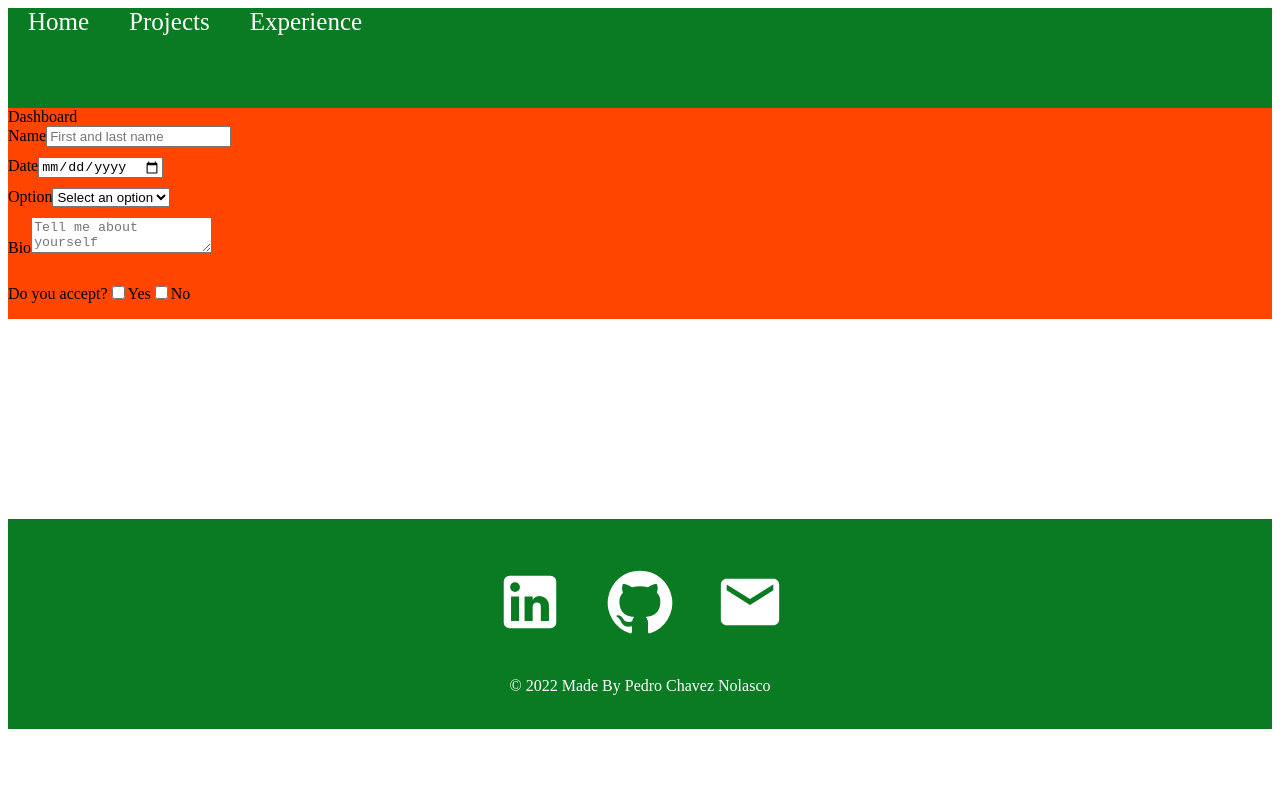
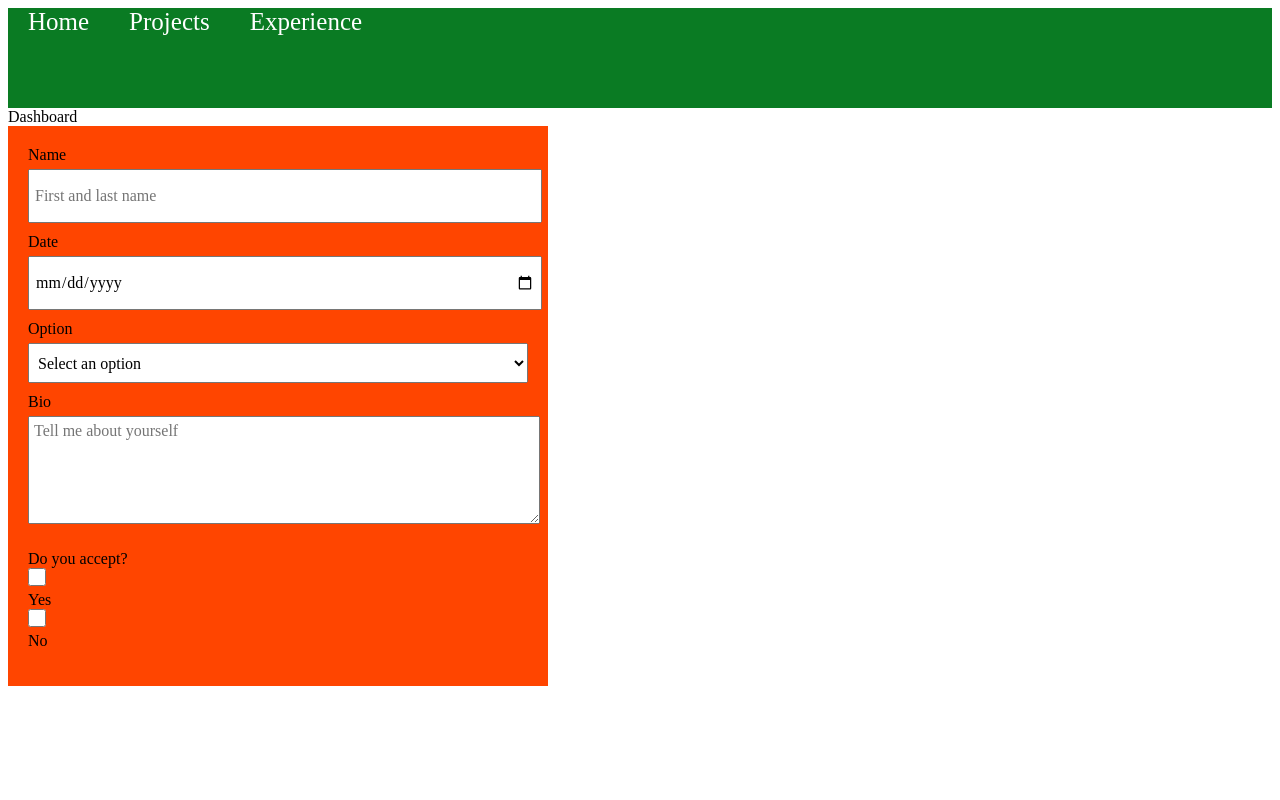
Before and after one commit to PCN23/ReactTemplate, a React app: page / in a window 1280 px wide. Shown: the top 800 px of the page. Built offline with nearby package versions, Linux system fonts and the light colour scheme.

Commit message:
adding forms components

```diff
--- a/src/components/Dashboard/Dashboard.css
+++ b/src/components/Dashboard/Dashboard.css
@@ -1,8 +1,38 @@
 .Dashboard {
-  background: orangered;
 
   form {
+    background: orangered;
     display: grid;
     gap: 10px;
+    padding: 20px;
+    width: 500px;
   }
+
+  label {
+    display: grid;
+    gap: 5px;
+  }
+
+  input:not([type='checkbox']):not([type='radio']),
+  select,
+    textarea {
+      display:block;
+      width: 100%;
+      height: 40px;
+      padding: 5px;
+      font-size: 1em;
+      font-family: var(--primary-font);
+    }
+
+    input[type='checkbox'],
+    input[type='radio'] {
+      width: 18px;
+      height: 18px;
+      margin: 0;
+    }
+
+    textarea {
+      height:6em;
+      resize: vertical;
+    }
 }
```
